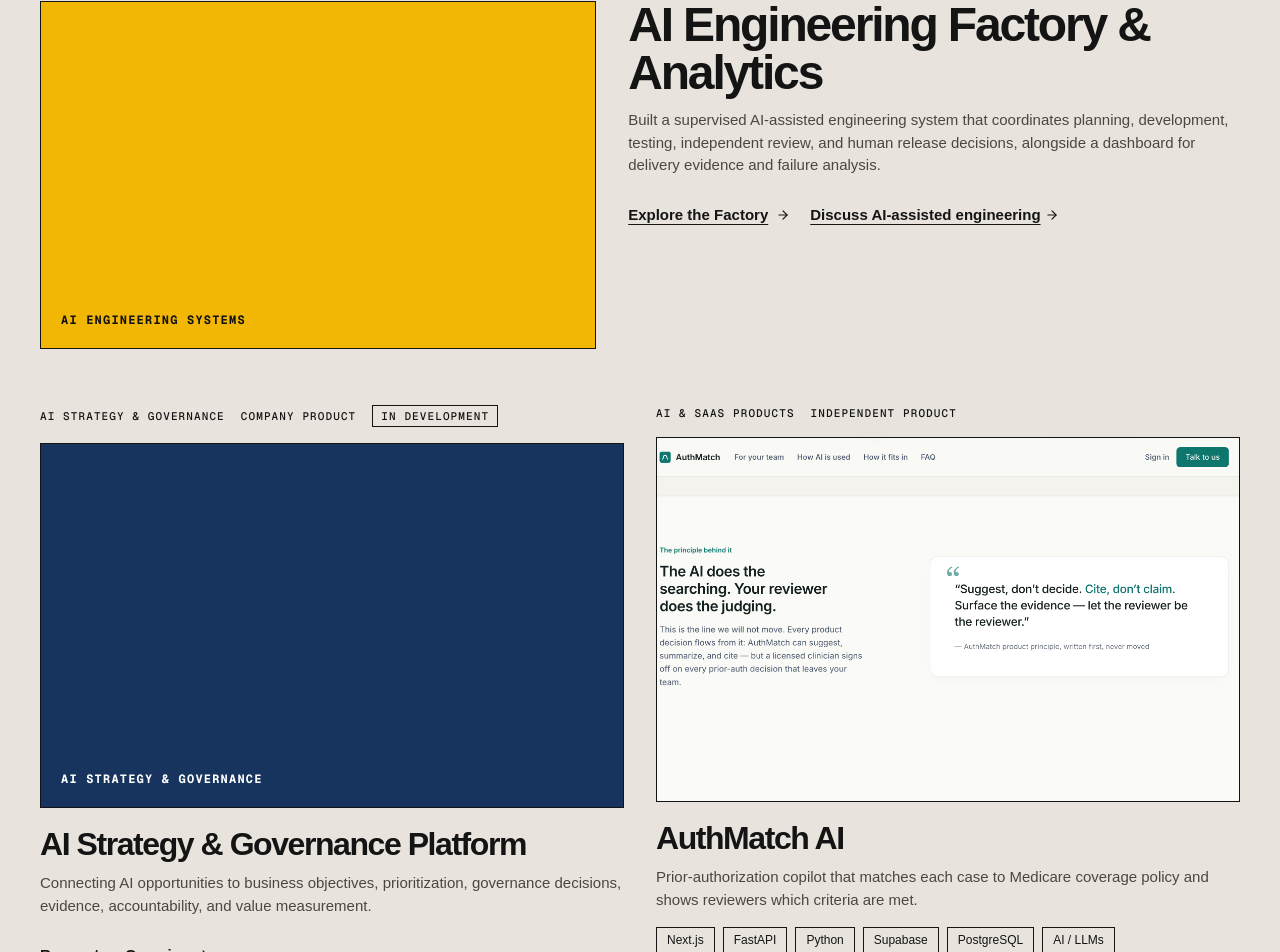
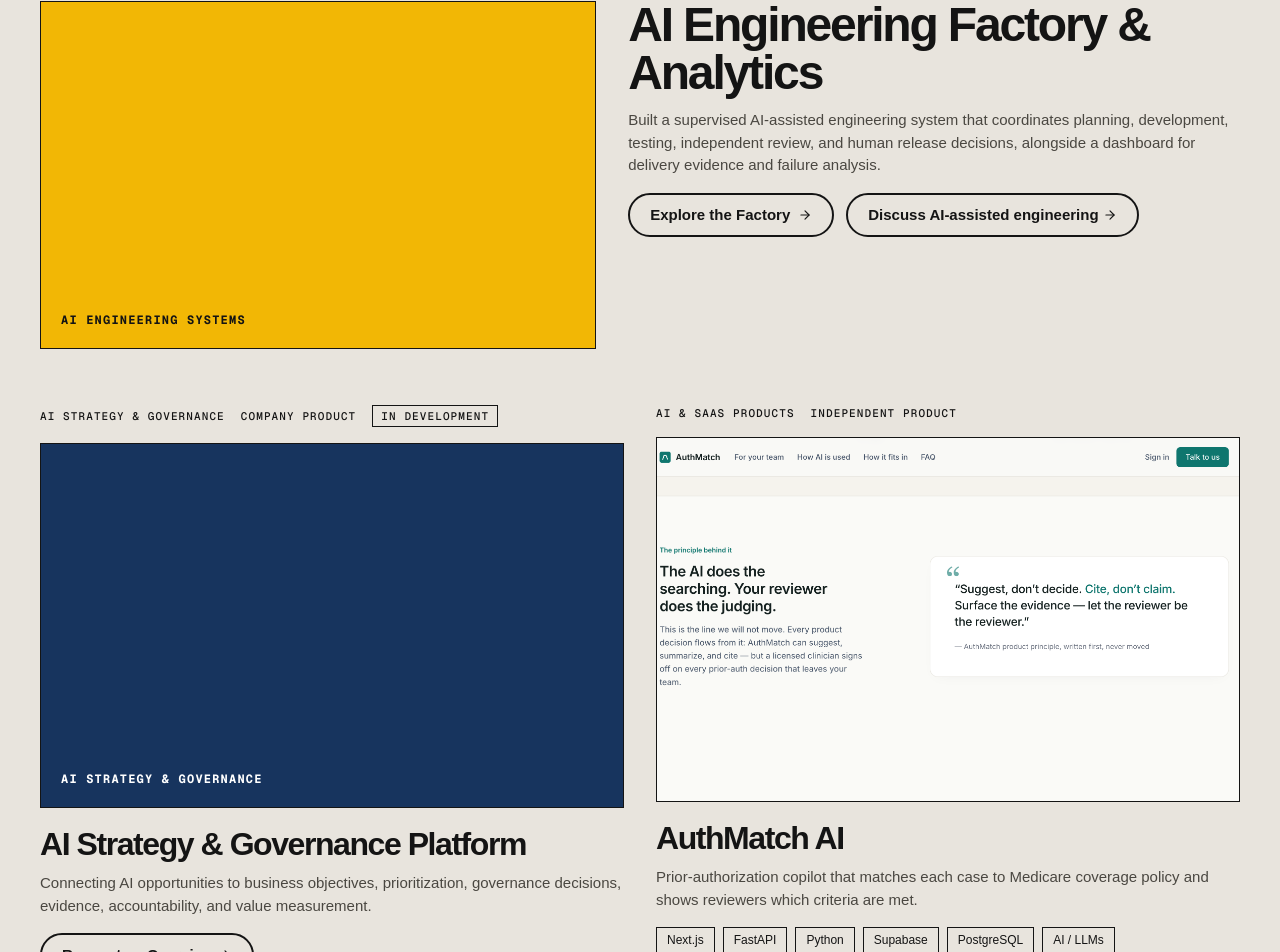
Before and after one commit to erickmclark/portfolio, a Next.js app: page /work in a window 1280 px wide. Shown: the part 1471-2423 px from the top of the page. Built offline with nearby package versions, Linux system fonts and the light colour scheme; no server answers; a web font is replaced by a local one.

Commit message:
turn standalone cta links into outline pills
Co-Authored-By: Claude Opus 5.5 <noreply@anthropic.com>

```diff
--- a/app/work/[slug]/page.tsx
+++ b/app/work/[slug]/page.tsx
@@ -129,7 +129,7 @@ export default async function CaseStudyPage({ params }: Props) {
             href={ext}
             target="_blank"
             rel="noopener noreferrer"
-            className="mt-6 inline-flex min-h-11 items-center gap-1 text-[15px] font-semibold underline underline-offset-4"
+            className="mt-6 inline-flex min-h-11 items-center gap-1 rounded-full border-2 border-ink px-5 text-[15px] font-semibold hover:bg-white"
           >
             Visit site<span className="sr-only"> for {project.title} (opens in a new tab)</span>{" "}
             <ArrowUpRight size={14} aria-hidden />
--- a/components/about-preview.tsx
+++ b/components/about-preview.tsx
@@ -43,7 +43,7 @@ export default async function AboutPreview() {
             )}
             <Link
               href="/about"
-              className="mt-6 inline-flex min-h-11 items-center gap-1 text-[15px] font-semibold underline underline-offset-4"
+              className="mt-6 inline-flex min-h-11 items-center gap-1 rounded-full border-2 border-ink px-5 text-[15px] font-semibold hover:bg-white"
             >
               More about me <ArrowRight size={14} aria-hidden />
             </Link>
--- a/components/approach.tsx
+++ b/components/approach.tsx
@@ -23,7 +23,7 @@ export default async function Approach({ view }: { view: View }) {
               </li>
             ))}
           </ol>
-          <Link href={workHref(view)} className="inline-flex min-h-11 items-center gap-1 text-[15px] font-semibold underline underline-offset-4">
+          <Link href={workHref(view)} className="inline-flex min-h-11 items-center gap-1 rounded-full border-2 border-ink px-5 text-[15px] font-semibold hover:bg-white">
             {APPROACH.cta} <ArrowRight size={14} aria-hidden />
           </Link>
         </div>
--- a/components/contact-banner.tsx
+++ b/components/contact-banner.tsx
@@ -14,7 +14,7 @@ export default async function ContactBanner({ id }: { id?: string }) {
           <Link href="/contact" className="on-dark inline-flex min-h-11 items-center rounded-full bg-ink px-5 text-[15px] font-semibold text-white">
             Start a conversation
           </Link>
-          <a href={`mailto:${contact.email}`} className="inline-flex min-h-11 items-center break-all text-[15px] font-semibold underline underline-offset-4">
+          <a href={`mailto:${contact.email}`} className="inline-flex min-h-11 items-center break-all rounded-full border-2 border-ink px-5 text-[15px] font-semibold hover:bg-white">
             {contact.email}
           </a>
         </div>
--- a/components/hero.tsx
+++ b/components/hero.tsx
@@ -85,7 +85,7 @@ export default async function Hero({ view }: { view: View }) {
             {copy.tertiary && (
               <a
                 href={copy.tertiary.href}
-                className={`${btn} gap-1 px-1 underline underline-offset-4`}
+                className={`${btn} gap-1 rounded-full border-2 border-ink text-ink hover:bg-white`}
                 {...(copy.tertiaryExternal ? { target: "_blank", rel: "noopener noreferrer" } : {})}
               >
                 {copy.tertiary.label}
--- a/components/selected-work.tsx
+++ b/components/selected-work.tsx
@@ -62,7 +62,7 @@ export default async function SelectedWork({
         {preview && (
           <Link
             href={workHref(view)}
-            className="mt-12 inline-flex min-h-11 items-center gap-1 text-[15px] font-semibold underline underline-offset-4"
+            className="mt-12 inline-flex min-h-11 items-center gap-1 rounded-full border-2 border-ink px-5 text-[15px] font-semibold hover:bg-white"
           >
             All work <ArrowRight size={14} aria-hidden />
           </Link>
--- a/components/work-card.tsx
+++ b/components/work-card.tsx
@@ -86,19 +86,19 @@ export default function WorkCard({ project, feature = false, priority = false }:
           </ul>
         )}
 
-        <div className="mt-4 flex flex-wrap items-center gap-x-5">
+        <div className="mt-4 flex flex-wrap items-center gap-3">
           {contactCta ? (
-            <a href={contactCta.href} className="inline-flex min-h-11 items-center gap-1 text-[15px] font-semibold underline underline-offset-4">
+            <a href={contactCta.href} className="inline-flex min-h-11 items-center gap-1 rounded-full border-2 border-ink px-5 text-[15px] font-semibold hover:bg-white">
               {contactCta.label} <ArrowRight size={14} aria-hidden />
             </a>
           ) : (
-            <Link href={`/work/${project.slug}`} className="inline-flex min-h-11 items-center gap-1 text-[15px] font-semibold underline underline-offset-4">
+            <Link href={`/work/${project.slug}`} className="inline-flex min-h-11 items-center gap-1 rounded-full border-2 border-ink px-5 text-[15px] font-semibold hover:bg-white">
               {cta}
               <span className="sr-only">: {project.title}</span> <ArrowRight size={14} aria-hidden />
             </Link>
           )}
           {project.cardSecondaryCta && (
-            <a href={project.cardSecondaryCta.href} className="inline-flex min-h-11 items-center gap-1 text-[15px] font-semibold underline underline-offset-4">
+            <a href={project.cardSecondaryCta.href} className="inline-flex min-h-11 items-center gap-1 rounded-full border-2 border-ink px-5 text-[15px] font-semibold hover:bg-white">
               {project.cardSecondaryCta.label} <ArrowRight size={14} aria-hidden />
             </a>
           )}
@@ -107,7 +107,7 @@ export default function WorkCard({ project, feature = false, priority = false }:
               href={ext}
               target="_blank"
               rel="noopener noreferrer"
-              className="inline-flex min-h-11 items-center gap-1 text-[15px] font-semibold underline underline-offset-4"
+              className="inline-flex min-h-11 items-center gap-1 rounded-full border-2 border-ink px-5 text-[15px] font-semibold hover:bg-white"
             >
               Visit site<span className="sr-only"> for {project.title} (opens in a new tab)</span> <ArrowUpRight size={14} aria-hidden />
             </a>
```
